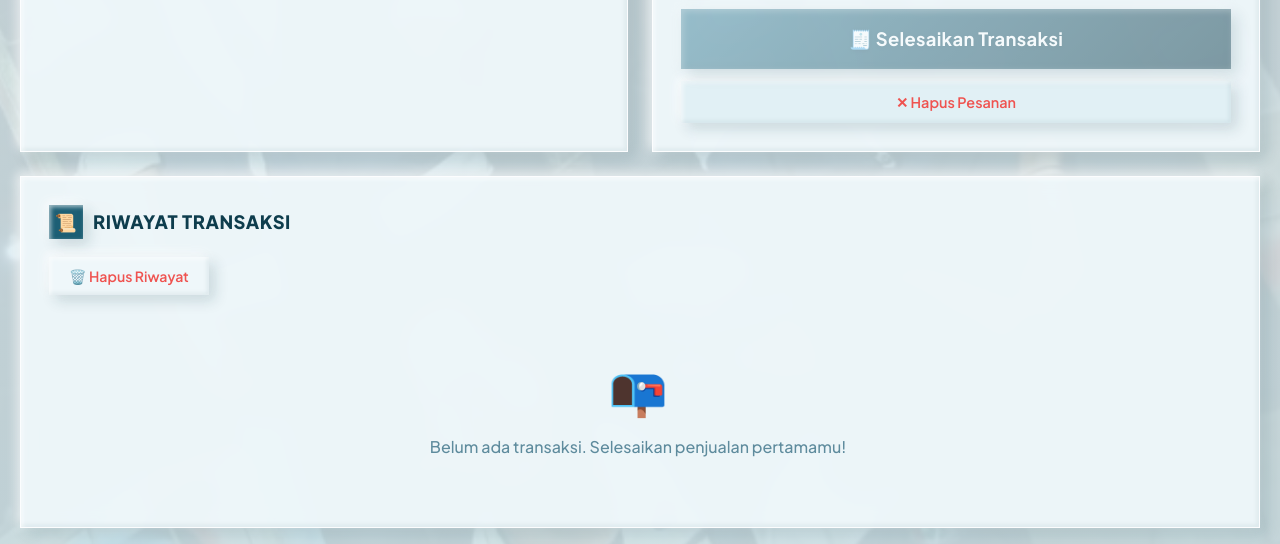
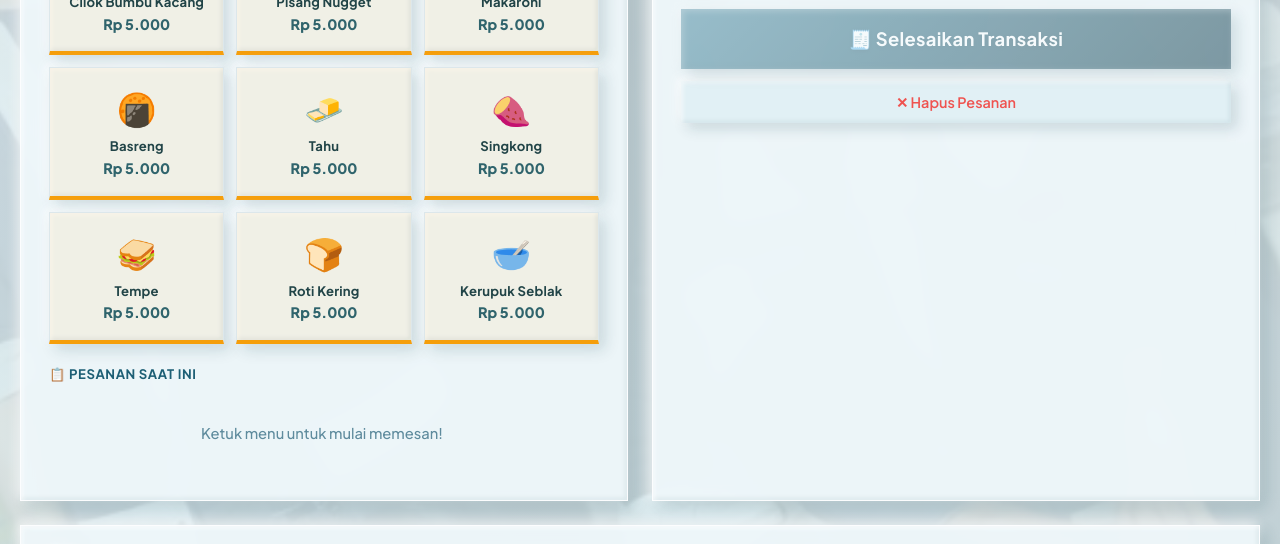
Before and after one commit to FarrasF/kasir-bazar-dce, a plain HTML site: page index.html in a window 1280 px wide. Shown: the part 715-1259 px from the top of the page. Drawn offline with Linux system fonts and the light colour scheme.

Commit message:
Add 'Jasa Titip' category and update menu items
Added new category 'Jasa Titip' with menu items and updated menu rendering logic.

```diff
--- a/index.html
+++ b/index.html
@@ -424,6 +424,14 @@
       overflow: hidden;
     }
 
+    .menu-card.jastip-card {
+      border-bottom: 4px solid #f59e0b;
+    }
+
+    .menu-card.jastip-card::before {
+      background: #f59e0b;
+    }
+
     .menu-card::before {
       content: '';
       position: absolute;
@@ -743,6 +751,7 @@
 
     .cash-input-field[type=number] {
       -moz-appearance: textfield;
+      appearance: textfield;
     }
 
     .cash-clear-btn {
@@ -1565,7 +1574,14 @@
       <div class="clay-input-wrap">
         <label>Daftar Menu</label>
         <div class="menu-grid" id="menu-grid">
-          <!-- Rendered by JS -->
+          <!-- Rendered by JS: 6 Menu Utama -->
+        </div>
+      </div>
+
+      <div class="clay-input-wrap">
+        <label>Jasa Titip</label>
+        <div class="menu-grid" id="jastip-grid">
+          <!-- Rendered by JS: 9 Jasa Titip -->
         </div>
       </div>
 
@@ -1677,15 +1693,25 @@
     /* ═══════════════════════════════════════════
        DATA
        ═══════════════════════════════════════════ */
-    const MENU_ITEMS = [
-      // Makanan
+    const DEFAULT_MENU_ITEMS = [
+      // Menu Utama (Makanan)
       { id: 1, name: 'Risol', category: 'makanan', price: 3500, emoji: '🥟' },
       { id: 2, name: 'Piscok', category: 'makanan', price: 1500, emoji: '🍫' },
       { id: 3, name: 'Cheese Roll', category: 'makanan', price: 2000, emoji: '🧀' },
-      // Minuman
+      // Menu Utama (Minuman)
       { id: 4, name: 'Es Teh', category: 'minuman', price: 3000, emoji: '🥤' },
       { id: 5, name: 'Nutrisari', category: 'minuman', price: 5000, emoji: '🍊' },
       { id: 6, name: 'Goodday Freeze', category: 'minuman', price: 5000, emoji: '☕' },
+      // Kategori Baru: Jasa Titip
+      { id: 7, name: 'Cilok Bumbu Kacang', category: 'jastip', price: 5000, emoji: '🍡' },
+      { id: 8, name: 'Pisang Nugget', category: 'jastip', price: 5000, emoji: '🍌' },
+      { id: 9, name: 'Makaroni', category: 'jastip', price: 5000, emoji: '🍝' },
+      { id: 10, name: 'Basreng', category: 'jastip', price: 5000, emoji: '🍘' },
+      { id: 11, name: 'Tahu', category: 'jastip', price: 5000, emoji: '🧈' },
+      { id: 12, name: 'Singkong', category: 'jastip', price: 5000, emoji: '🍠' },
+      { id: 13, name: 'Tempe', category: 'jastip', price: 5000, emoji: '🥪' },
+      { id: 14, name: 'Roti Kering', category: 'jastip', price: 5000, emoji: '🍞' },
+      { id: 15, name: 'Kerupuk Seblak', category: 'jastip', price: 5000, emoji: '🥣' },
     ];
 
     const QUICK_CASH_PRESETS = [
@@ -1699,6 +1725,25 @@
 
     const LS_KEY = 'bazar_transactions';
     const LS_LEGACY_KEY = 'bazaar_pos_history';
+    const LS_KEY_PRICES = 'bazar_menu_prices';
+
+    function getMenuItems() {
+      try {
+        const raw = localStorage.getItem(LS_KEY_PRICES);
+        if (raw) {
+          const customPrices = JSON.parse(raw);
+          return DEFAULT_MENU_ITEMS.map(item => ({
+            ...item,
+            price: typeof customPrices[item.name] === 'number' ? customPrices[item.name] : item.price
+          }));
+        }
+      } catch (e) {
+        console.error('Error load menu prices:', e);
+      }
+      return DEFAULT_MENU_ITEMS.map(item => ({ ...item }));
+    }
+
+    let MENU_ITEMS = getMenuItems();
 
     /* ═══════════════════════════════════════════
        STATE
@@ -1710,6 +1755,7 @@
        DOM REFS
        ═══════════════════════════════════════════ */
     const $menuGrid = document.getElementById('menu-grid');
+    const $jastipGrid = document.getElementById('jastip-grid');
     const $orderList = document.getElementById('order-list');
     const $orderEmpty = document.getElementById('order-empty');
     const $totalAmount = document.getElementById('total-amount');
@@ -1785,24 +1831,39 @@
     /* ═══════════════════════════════════════════
        RENDER: MENU GRID (Horizontal)
        ═══════════════════════════════════════════ */
-    function renderMenuGrid() {
-      $menuGrid.innerHTML = '';
-      MENU_ITEMS.forEach(item => {
+    function createMenuCard(item, isJastip = false) {
       const card = document.createElement('div');
-        card.className = 'menu-card';
+      card.className = `menu-card ${isJastip ? 'jastip-card' : ''}`;
       card.id = 'menu-item-' + item.id;
 
       const inOrder = currentOrder.find(o => o.menuItem.id === item.id);
 
       card.innerHTML = `
         <span class="emoji">${item.emoji}</span>
-          <div class="item-name">${item.name}</div>
+        <div class="item-name">${escapeHtml(item.name)}</div>
         <div class="item-price">${formatRp(item.price)}</div>
         ${inOrder ? `<span class="badge">${inOrder.qty}</span>` : ''}
       `;
       card.addEventListener('click', () => addToOrder(item));
-        $menuGrid.appendChild(card);
+      return card;
+    }
+
+    function renderMenuGrid() {
+      $menuGrid.innerHTML = '';
+      if ($jastipGrid) $jastipGrid.innerHTML = '';
+
+      const mainItems = MENU_ITEMS.filter(item => item.category !== 'jastip');
+      const jastipItems = MENU_ITEMS.filter(item => item.category === 'jastip');
+
+      mainItems.forEach(item => {
+        $menuGrid.appendChild(createMenuCard(item, false));
       });
+
+      if ($jastipGrid) {
+        jastipItems.forEach(item => {
+          $jastipGrid.appendChild(createMenuCard(item, true));
+        });
+      }
     }
 
     /* ═══════════════════════════════════════════
@@ -1981,6 +2042,7 @@
     }
 
     function escapeHtml(str) {
+      if (!str) return '';
       const d = document.createElement('div');
       d.textContent = str;
       return d.innerHTML;
```
Lines whose indentation alone changed are shown as unchanged.
